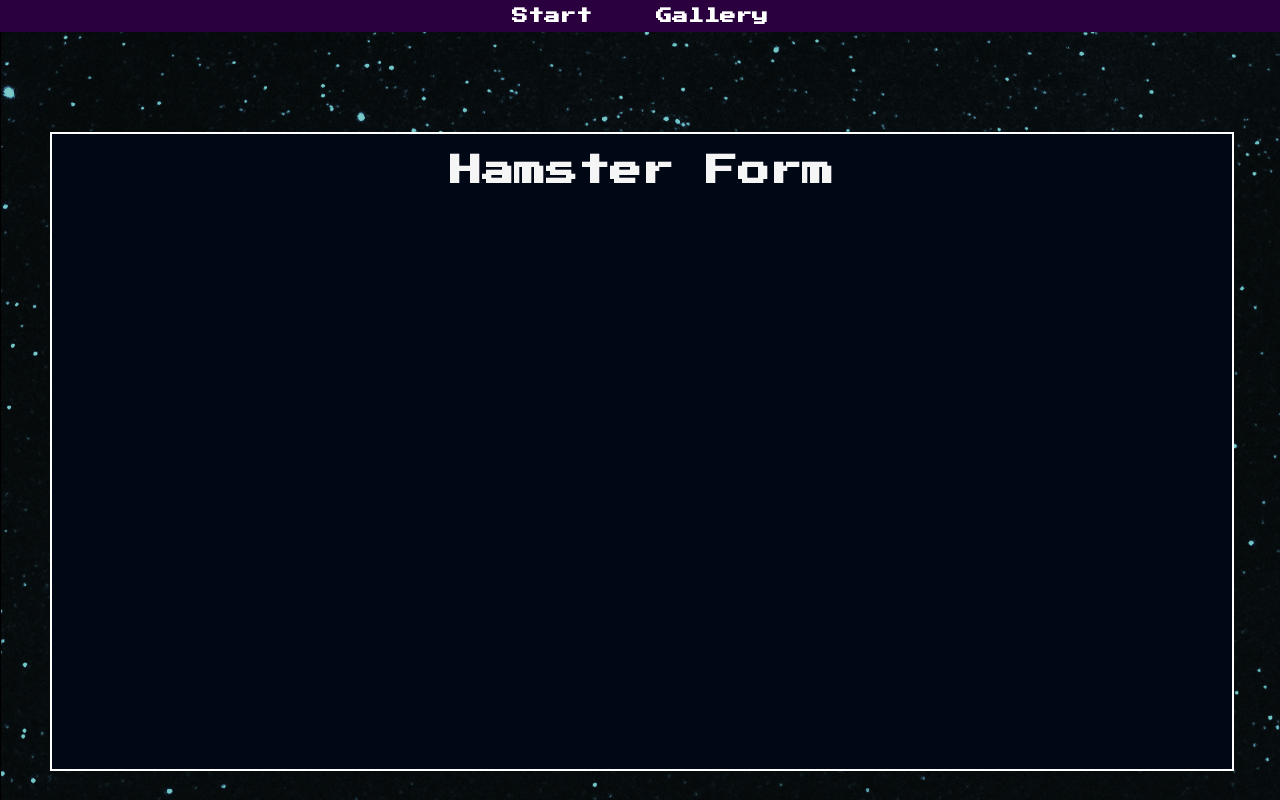
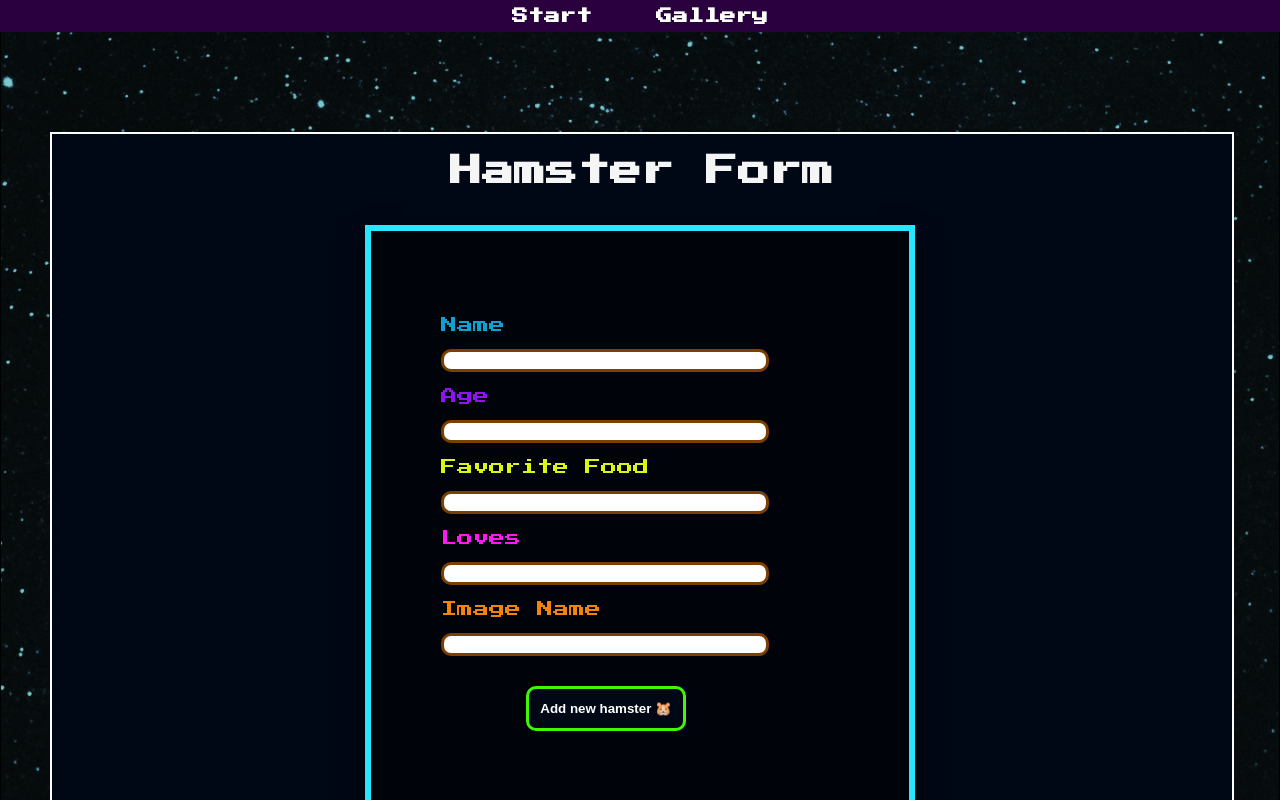
Before and after one commit to sonjayilmaz/Hamsterwars-Fullstack, a React (Create React App) app: page /form in a window 1280 px wide. Shown: the top 800 px of the page. Built offline with nearby package versions, Linux system fonts and the light colour scheme.

Commit message:
Updated HamsterForm

```diff
--- a/src/App.css
+++ b/src/App.css
@@ -10,5 +10,5 @@
   width: 100%;
   height: 100%;
   border: 2px solid white;
-  padding-bottom: 35em;
+  padding-bottom: 750px;
 }
--- a/src/index.css
+++ b/src/index.css
@@ -1,6 +1,7 @@
 @import url('https://fonts.googleapis.com/css2?family=Press+Start+2P&display=swap');
 
 body {
+  height: 100%;
   background-color: black;
   margin: 0;
   font-family: 'Press Start 2P', cursive;
@@ -9,6 +10,7 @@ body {
   background-image: url('hamsterwarsbg.png');
   background-repeat: no-repeat;
   background-attachment: fixed;
+  background-size: cover;
 }
 
 code {
--- a/src/views/form/HamsterForm.css
+++ b/src/views/form/HamsterForm.css
@@ -1,9 +1,97 @@
+.message{
+    color: red;
+    margin-left: 0px;
+    margin-top: 10px;
+    font-size: small;
+}
+
 .form-h1{
     color: whitesmoke;
     text-align: center;
 }
 
-.form-link-container{
+.form-container{
     display: flex;
     justify-content: center;
+    align-items: center;
+    margin: 0 auto;
+    width: 100%;
     }
+
+.hamster-form {
+  position: absolute;
+  top: 550px;
+  height: 650px;
+  left: 50%;
+  width: 550px;
+  padding: 70px;
+  transform: translate(-50%, -50%);
+  background: rgba(0,0,0,.5);
+  box-sizing: border-box;
+  box-shadow: 0 15px 25px rgba(0,0,0,.6);
+  border: 6px solid rgb(40, 230, 255);
+    }
+
+    .hamster-name {
+        color: rgb(13, 161, 210);
+    }
+
+    .hamster-age{
+        color: rgb(143, 17, 246);
+    }
+
+    .hamster-food {
+        color: rgb(219, 246, 17);
+    }
+
+    .hamster-loves{
+        color: rgb(255, 24, 240);
+    }
+
+    .hamster-image{
+        color: rgb(244, 131, 10);
+    }
+
+
+    input{
+        width: 80%;
+        border-radius: 10px;
+        border-style: solid;
+        border-width: 3px;
+        border-color: rgb(123, 63, 0);
+    }
+
+    .submitHamster {
+        width: 160px;
+        height: 45px;
+        color:white;
+        margin-left: 85px;
+        margin-top: 30px;
+        font-weight: bold;
+        background-color: #000715;
+        border-radius: 10px;
+        border: 3px solid #40f703;
+    }
+
+    .submitHamster:hover,
+    .submitHamster:focus{
+        box-shadow: inset 0 0 0 2em var(--hover);
+        transform: translateY(-0.25em);
+        color: #002a7f;
+        background-color: #40f703;
+    }
+
+    @media only screen and (max-width: 758px) {
+        .hamster-form {
+            position: absolute;
+            height: 730px;
+            top: 604px;
+            left: 50%;
+            width: 66%;
+        }
+        .submitHamster{
+            margin-left: 0px;
+            width: 100px;
+            height: 50px;
+        }
+      }
--- a/src/views/form/HamsterForm.jsx
+++ b/src/views/form/HamsterForm.jsx
@@ -1,16 +1,177 @@
-import './HamsterForm.css'
+import { useState } from 'react';
+import './HamsterForm.css';
 
-function HamsterForm() {
+const HamsterForm = () => {
+  const [inputName, setInputName] = useState("");
+  const [nameTouched, setNameTouched] = useState(false);
+  const [inputAge, setInputAge] = useState("");
+  const [ageTouched, setAgeTouched] = useState(false);
+  const [inputFavFood, setInputFavFood] = useState("");
+  const [inputLoves, setInputLoves] = useState("");
+  const [inputImgName, setInputImgName] = useState("");
+  const [imgNameTouched, setImgNameTouched] = useState(false);
+  const [wins] = useState(0);
+  const [defeats] = useState(0);
+  const [games, setGames] = useState(0);
+
+  let nameIsValid = true;
+  let nameErrorMessage = "";
+  let nameClass = "";
+  if (inputName === "") {
+    nameIsValid = false;
+    nameErrorMessage = "Please enter the hamster's name!";
+  }
+  if (nameTouched) {
+    nameClass = nameIsValid ? "valid" : "error";
+  }
+
+  let ageIsValid = true;
+  let ageErrorMessage = "";
+  let ageClass = "";
+  if (inputAge === "") {
+    ageIsValid = false;
+    ageErrorMessage = "Please enter the hamster's age!";
+  }
+  if (ageTouched) {
+    ageClass = ageIsValid ? "valid" : "error";
+  }
+
+  let imgNameIsValid = true;
+  let imgNameErrorMessage = "";
+  let imgNameClass = "";
+  if (inputImgName === "") {
+    imgNameIsValid = false;
+    imgNameErrorMessage = "Please enter the hamster's imageName!";
+  }
+  if (imgNameTouched) {
+    imgNameClass = imgNameIsValid ? "valid" : "error";
+  }
+
+  let formIsInvalid = !nameIsValid || !ageIsValid || !imgNameIsValid;
+
+  async function postHamster() {
+    setGames(wins + defeats);
+
+    const formData = {
+      name: inputName,
+      age: Number(inputAge),
+      favFood: inputFavFood,
+      loves: inputLoves,
+      imgName: inputImgName,
+      wins: wins,
+      defeats: defeats,
+      games: games,
+    };
+
+    console.log("formData: ", formData);
+
+    await fetch(`/hamsters`, {
+      method: "POST",
+      headers: {
+        "Content-Type": "application/json",
+      },
+      body: JSON.stringify(formData),
+    });
+  }
 
   return (
     <div>
       <h1 className='form-h1'>Hamster Form</h1>
       <div className='form-container'>
-                <div className='form-left-container'></div>
-                <div className='form-right-container'></div>
+        <div className='hamster-form'>
+          <div>
+            <label>
+                <p className='hamster-name'>Name</p>
+              <input
+                type='text'
+                onBlur={() => setNameTouched(true)}
+                onChange={(e) => {
+                  console.log('controlled change', e.target.value);
+                  setInputName(e.target.value);
+                }}
+                value={inputName}
+                className={nameClass}
+                required
+              />
+              {nameTouched ? (
+                <div className='message'> {nameErrorMessage} </div>
+              ) : null}
+            </label>
+          </div>
+          <div>
+            <label>
+                <p className='hamster-age'>Age</p>
+              <input
+                type="text"
+                onBlur={() => setAgeTouched(true)}
+                onChange={(e) => {
+                  console.log('controlled change', e.target.value);
+                  setInputAge(e.target.value);
+                }}
+                value={inputAge}
+                className={ageClass}
+                required
+              />
+              {ageTouched ? (
+                <div className='message'> {ageErrorMessage} </div>
+              ) : null}
+            </label>
+          </div>
+          <div>
+            <label>
+                <p className='hamster-food'>Favorite Food</p>
+              <input
+                onChange={(e) => {
+                  console.log('controlled change', e.target.value);
+                  setInputFavFood(e.target.value);
+                }}
+                value={inputFavFood}
+              />
+            </label>
+          </div>
+          <div>
+            <label>
+                <p className='hamster-loves'>Loves</p>
+              <input
+                onChange={(e) => {
+                  console.log('controlled change', e.target.value);
+                  setInputLoves(e.target.value);
+                }}
+                value={inputLoves}
+              />
+            </label>
+          </div>
+          <div>
+            <label>
+                <p className='hamster-image'>Image Name</p>
+              <input
+                type='text'
+                onBlur={() => setImgNameTouched(true)}
+                onChange={(e) => {
+                  console.log('controlled change', e.target.value);
+                  setInputImgName(e.target.value);
+                }}
+                value={inputImgName}
+                className={imgNameClass}
+                required
+              />
+              {imgNameTouched ? (
+                <div className='message'> {imgNameErrorMessage} </div>
+              ) : null}
+            </label>
+          </div>
+          <button
+            className='submitHamster'
+            onClick={postHamster}
+            disabled={formIsInvalid}
+          >
+            {" "}
+            Add new hamster 🐹
+          </button>
+        </div>
       </div>
     </div>
   );
-  }
+};
 
 export default HamsterForm;
--- a/src/views/gallery/HamsterCard.css
+++ b/src/views/gallery/HamsterCard.css
@@ -51,18 +51,18 @@
 }
 
 .hamster-info-footer p span:nth-child(1) {
-    text-shadow: 0 0 5px #B026FF;
-    color: #B026FF;
+    text-shadow: -1px 0 black, 0 1px black, 1px 0 black, 0 -1px black, #ff12df;
+    color: #ff12df;
 }
 
 .hamster-info-footer p span:nth-child(3) {
-    text-shadow: 0 0 5px #00FF33;
+    text-shadow: -1px 0 black, 0 1px black, 1px 0 black, 0 -1px black, #00FF33;
     color: #00FF33;
 }
 
 .hamster-info-footer p span:nth-child(5) {
-    text-shadow: 0 0 5px #1F51FF;
-    color: #1F51FF;
+    text-shadow: -1px 0 black, 0 1px black, 1px 0 black, 0 -1px black, #6c93fe;
+    color: #6c93fe;
 }
 
 .battle-on {
```
Lines whose indentation alone changed are shown as unchanged.
